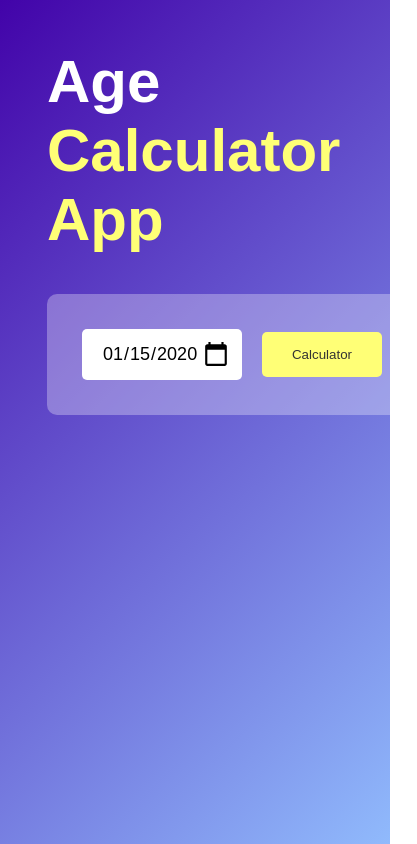
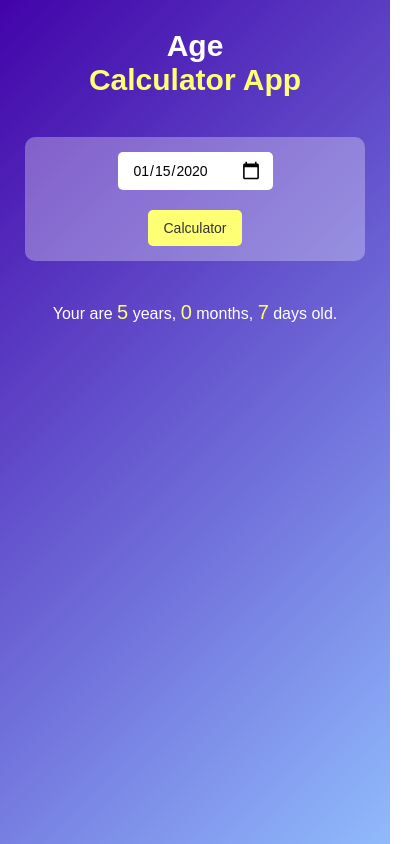
Before and after one commit to prateeekk07/js-age-calculator-app, a plain HTML site: page index.html in a window 390 px wide. Both pictures are taken after typing "2020-01-15" into the empty fields and a click on the button "Calculator". Shown: the whole page, 417 px wide, since content can reach past the window. Drawn offline with Linux system fonts and the light colour scheme.

Commit message:
added all the funtions app is ready

```diff
--- a/app.js
+++ b/app.js
@@ -1,5 +1,6 @@
 let userInput = document.getElementById("date");
 userInput.max = new Date().toISOString().split("T")[0];
+let result = document.getElementById("result");
 
 function calculateAge(){
     let birthDate = new Date(userInput.value);
@@ -13,4 +14,32 @@ function calculateAge(){
     let d2 = today.getDate();
     let m2 = today.getMonth() + 1;
     let y2 = today.getFullYear();
+
+    let d3, m3, y3;
+
+    y3 = y2 -y1;
+
+    if(m2 >= m1){
+        m3 = m2 - m1;
+    }else{
+        y3--;
+        m3 = 12 + m2 - m1;
+    }
+
+    if(d2 >= d1){
+        d3 = d2 - d1;
+    }else{
+        m3--;
+        d3 = getDaysInMonth(y1,m1) + d2 - d1;
+    }
+    if(m3 < 0){
+        m3 = 11;
+        y3--;
+    }
+    result.innerHTML = `Your are <span>${y3}</span> years, <span>${m3}</span> months, <span>${d3}</span> days old.`;
+
 }
+
+function getDaysInMonth(year, month){
+    return new Date(year, month, 0).getDate();
+}
--- a/index.html
+++ b/index.html
@@ -14,6 +14,9 @@
                 <input type="date" id="date">
                 <button onclick="calculateAge()">Calculator</button>
             </div>
+            <p id="result">
+
+            </p>
         </div>
     </div>
     <script src="app.js"></script>
--- a/style.css
+++ b/style.css
@@ -1,39 +1,46 @@
-*{
+/* General styles */
+* {
     margin: 0;
     padding: 0;
     font-family: 'Poppins', sans-serif;
     box-sizing: border-box;
 }
 
-.container{
+.container {
     width: 100%;
     min-height: 100vh;
     background: linear-gradient(135deg, #4203a9, #90bafc);
     color: #fff;
     padding: 10px;
 }
-.calculator{
+
+.calculator {
     width: 100%;
     max-width: 600px;
-    margin-left: 10%;
-    margin-top: 10%;
+    margin: 10% auto;
+    padding: 0 10px;
 }
-.calculator h1{
+
+.calculator h1 {
     font-size: 60px;
+    text-align: center;
+}
 
-}
-.calculator h1 span{
+.calculator h1 span {
     color: #ffff76;
 }
-.input-box{
+
+.input-box {
     margin: 40px 0;
     padding: 35px;
     border-radius: 10px;
-    background: rgba(255,255,255,0.3);
+    background: rgba(255, 255, 255, 0.3);
     display: flex;
+    flex-direction: row;
     align-items: center;
 }
-.input-box input{
+
+.input-box input {
     flex: 1;
     margin-right: 20px;
     padding: 14px 20px;
@@ -43,7 +50,8 @@
     border-radius: 5px;
     position: relative;
 }
-.input-box button{
+
+.input-box button {
     background: #ffff76;
     border: 0;
     outline: 0;
@@ -53,7 +61,8 @@
     color: #333;
     cursor: pointer;
 }
-.input-box input::-webkit-calendar-picker-indicator{
+
+.input-box input::-webkit-calendar-picker-indicator {
     top: 20%;
     left: 0;
     right: 0;
@@ -64,3 +73,78 @@
     background-position: calc(100% - 10px);
     cursor: pointer;
 }
+
+#result {
+    font-size: 20px;
+    text-align: center;
+}
+
+#result span {
+    color: #ffff76;
+    font-size: 25px;
+}
+
+/* Responsive styles for mobile */
+@media (max-width: 768px) {
+    .calculator {
+        margin: 5% auto;
+        padding: 0 15px;
+    }
+
+    .calculator h1 {
+        font-size: 40px;
+    }
+
+    .input-box {
+        flex-direction: column;
+        padding: 20px;
+    }
+
+    .input-box input {
+        margin: 0 0 20px 0;
+        padding: 10px 15px;
+        font-size: 16px;
+        width: 30%;
+    }
+
+    .input-box button {
+        padding: 12px 20px;
+        font-size: 16px;
+    }
+
+    #result {
+        font-size: 18px;
+    }
+
+    #result span {
+        font-size: 22px;
+    }
+}
+
+@media (max-width: 480px) {
+    .calculator h1 {
+        font-size: 30px;
+    }
+
+    .input-box {
+        padding: 15px;
+    }
+
+    .input-box input {
+        font-size: 14px;
+        width: 50%;
+    }
+
+    .input-box button {
+        padding: 10px 15px;
+        font-size: 14px;
+    }
+
+    #result {
+        font-size: 16px;
+    }
+
+    #result span {
+        font-size: 20px;
+    }
+}
```
